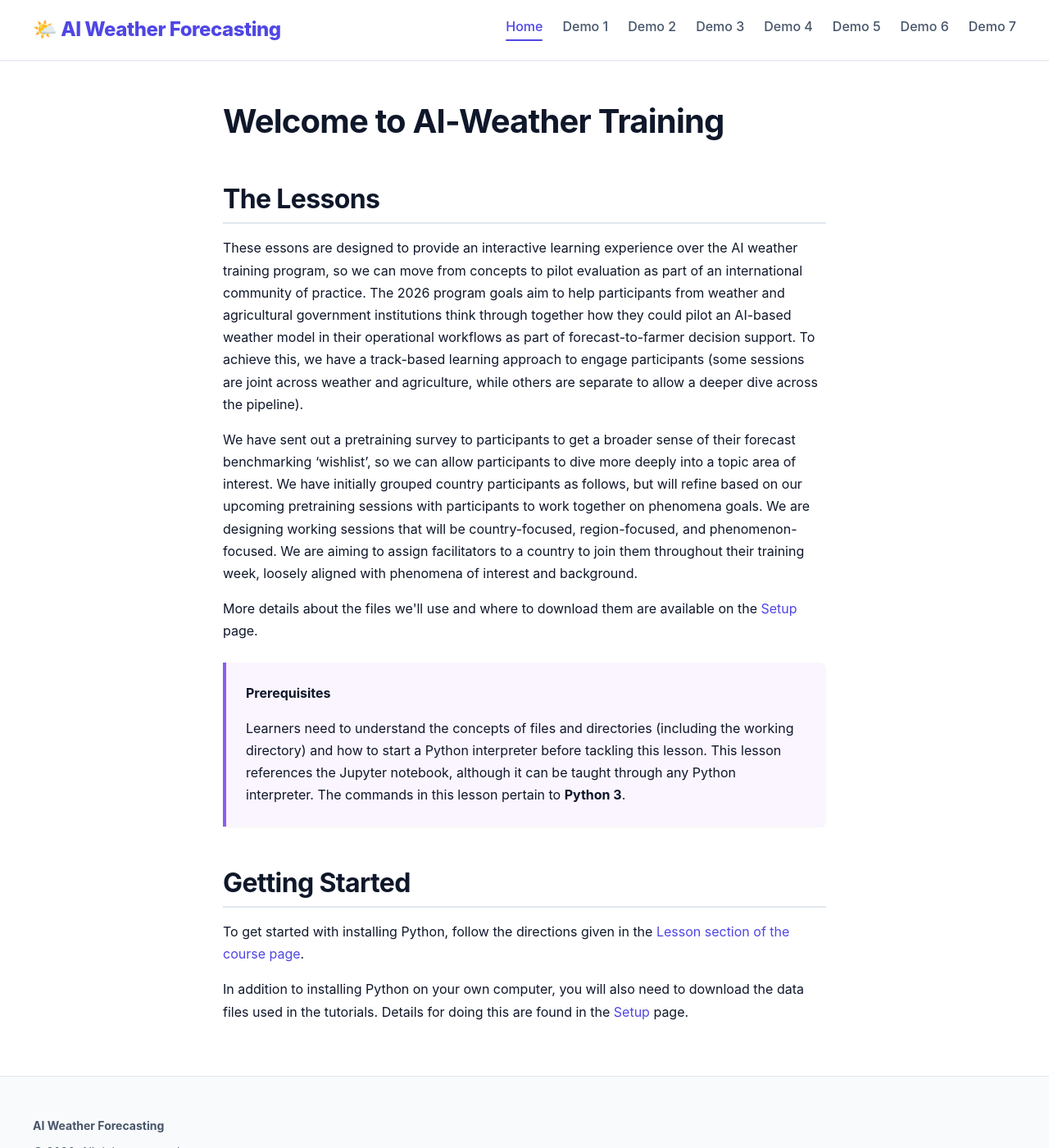
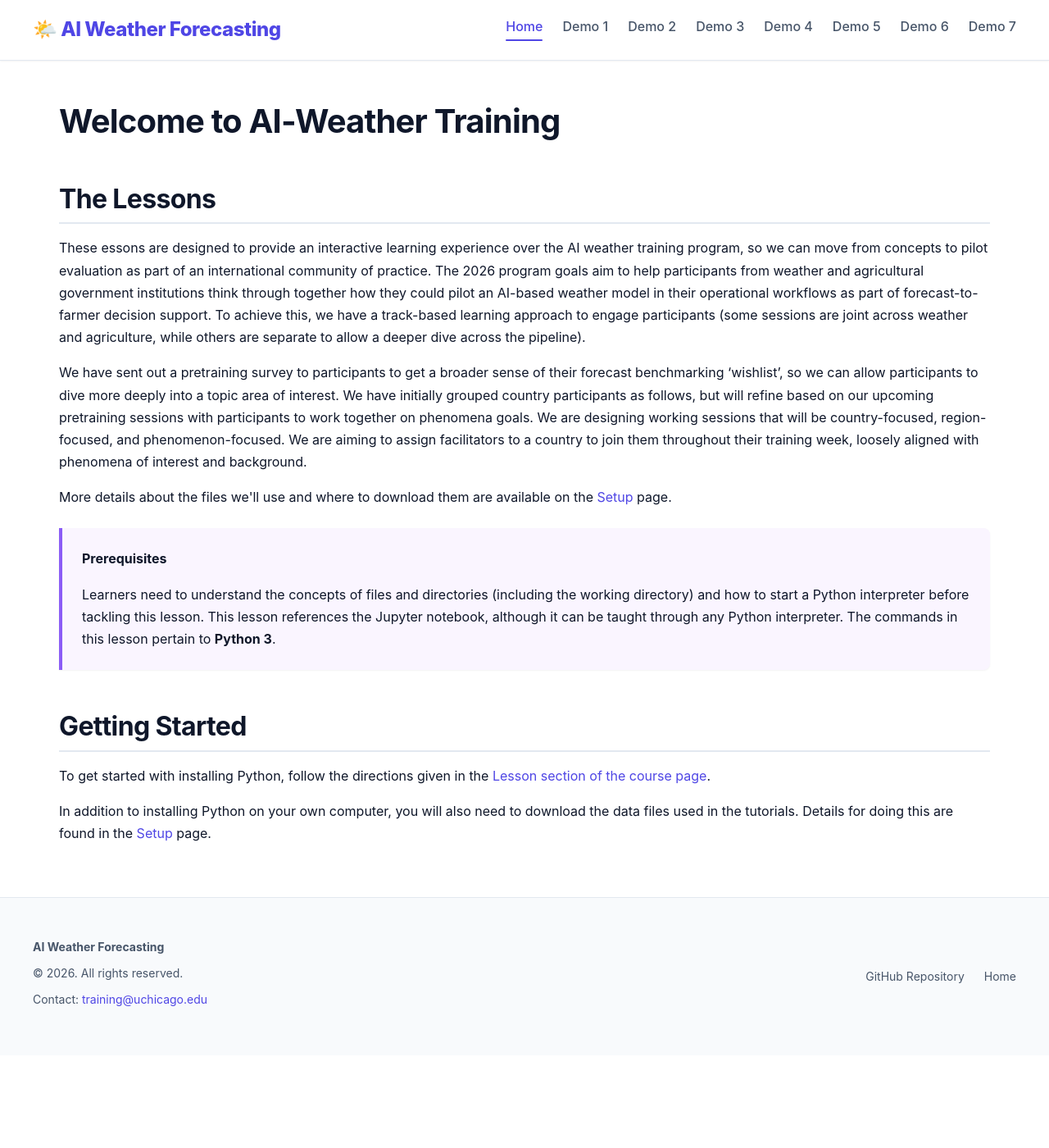
Before and after one commit to mesfind/ai_weather, a Jekyll site: the page built from index.md, in a window 1280 px wide and 1400 px high. Shown: the whole window at 82% size. Built offline with Jekyll 4.4.1, drawn with Linux system fonts in a browser that asks for light colours.

Commit message:
update main.scss

```diff
--- a/assets/css/style.css
+++ b/assets/css/style.css
@@ -48,7 +48,7 @@
 
   /* Layout */
   --container-max: 1200px;
-  --content-max: 800px;
+  --content-max: 1200px;
   --header-height: 70px;
 }
 
```
